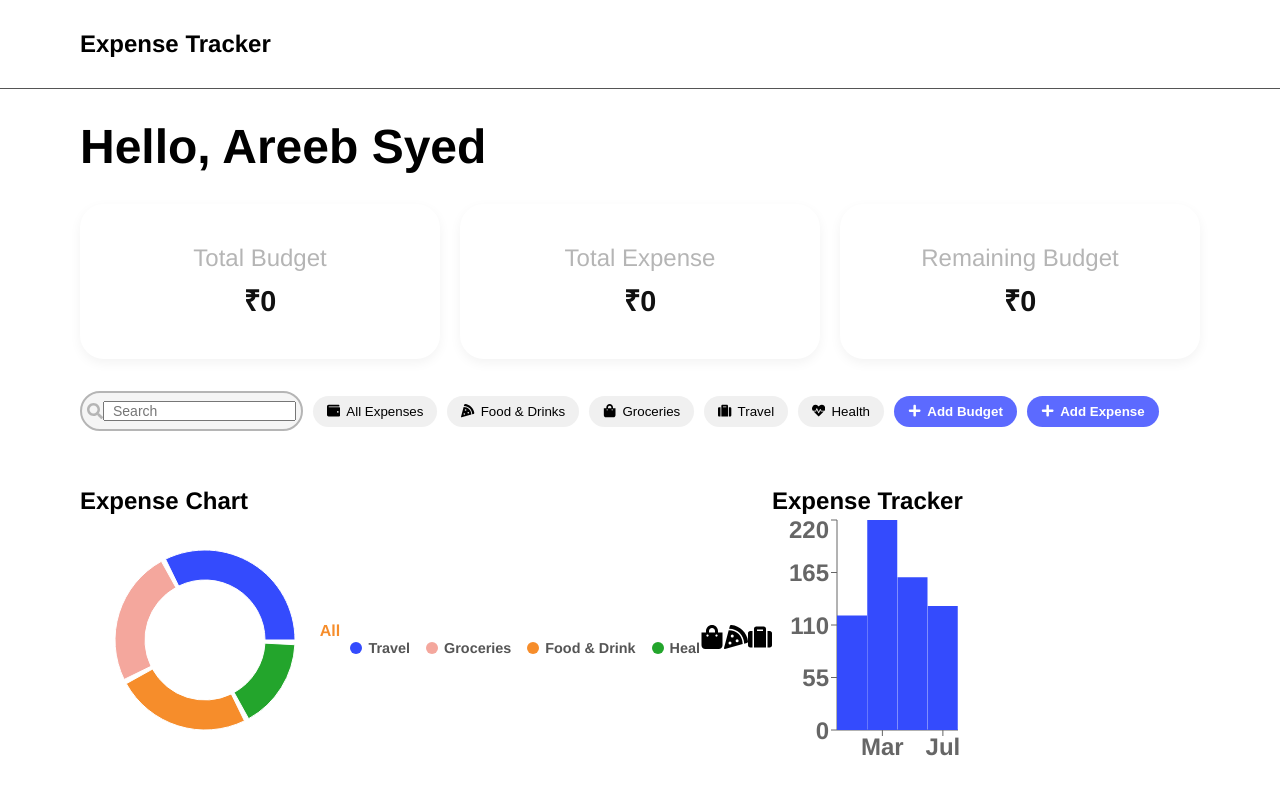
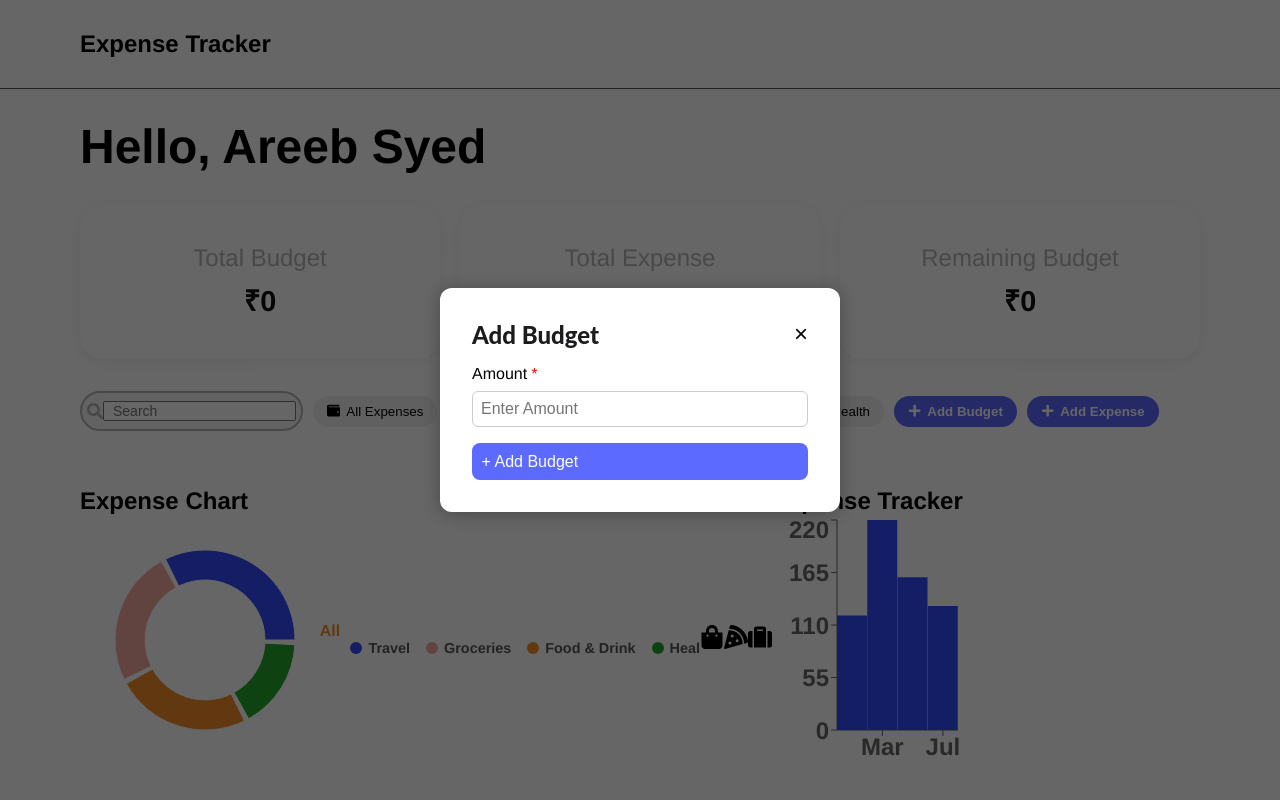
Before and after one commit to SyedA23/Expense-Tracker, a React (Vite) app: page / in a window 1280 px wide. Shown: the top 800 px of the page. Built offline with nearby package versions, Linux system fonts and the light colour scheme.

Commit message:
Fixed the  budget modalForm issues

```diff
--- a/src/components/AddBudgetModal.jsx
+++ b/src/components/AddBudgetModal.jsx
@@ -1,25 +1,42 @@
-import React, { useState } from "react";
+import React, { useState, useEffect } from "react";
 import "./AddBudgetModal.css";
 
-const AddBudgetModal = ({ budgetModal, budgetClose, onAddBudget }) => {
+const AddBudgetModal = ({ onClose, onAddBudget }) => {
   const [amount, setAmount] = useState("");
 
-  if (!budgetModal) return null;
+  // Optional: Close modal on pressing Escape
+  useEffect(() => {
+    const handleEscape = (e) => {
+      if (e.key === "Escape") {
+        onClose();
+      }
+    };
+    document.addEventListener("keydown", handleEscape);
+    return () => document.removeEventListener("keydown", handleEscape);
+  }, [onClose]);
 
   const handleSubmit = (e) => {
     e.preventDefault();
-    if (!amount) return;
-    onAddBudget({ amount: parseFloat(amount) });
-    setAmount("");
-    budgetClose();
+    const parsedAmount = parseFloat(amount);
+    if (!amount || isNaN(parsedAmount) || parsedAmount <= 0) return;
+
+    onAddBudget({ amount: parsedAmount });
+    setAmount(""); // Reset input
+    onClose(); // Close modal
+  };
+
+  const handleOverlayClick = (e) => {
+    if (e.target.className === "modal-overlay") {
+      onClose(); // Clicking outside modal closes it
+    }
   };
 
   return (
-    <div className="modal-overlay">
+    <div className="modal-overlay" onClick={handleOverlayClick}>
       <div className="modal">
         <div className="modal-header">
           <h2>Add Budget</h2>
-          <button onClick={budgetClose} className="close-btn">
+          <button onClick={onClose} className="close-btn">
             &times;
           </button>
         </div>
@@ -29,6 +46,7 @@
           </label>
           <input
             type="number"
+            min="1"
             placeholder="Enter Amount"
             value={amount}
             onChange={(e) => setAmount(e.target.value)}
```
